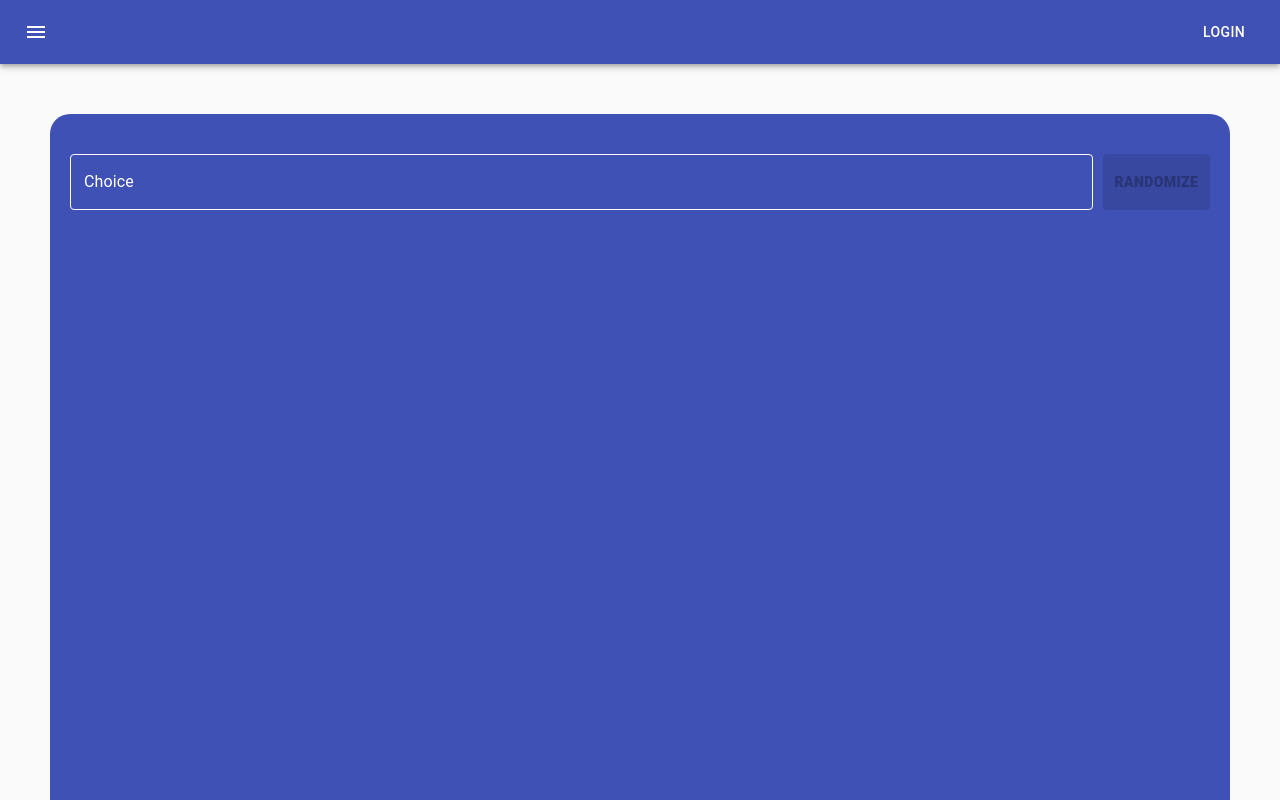
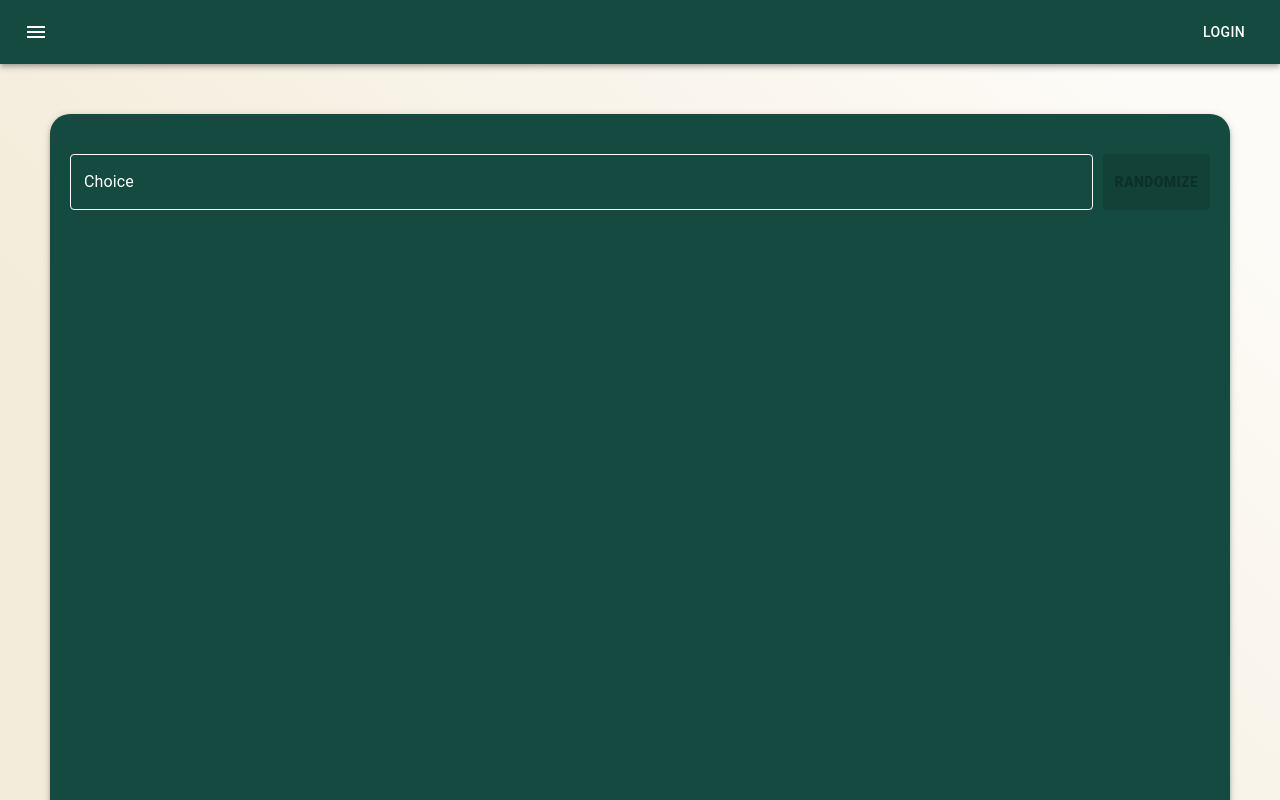
Before and after one commit to ryanchangyeolshin/cant-decide, a React (Create React App) app: page / in a window 1280 px wide. Shown: the top 800 px of the page. Built offline with nearby package versions, Linux system fonts and the light colour scheme.

Commit message:
Made changes to all the components. #7

```diff
--- a/src/App.tsx
+++ b/src/App.tsx
@@ -1,19 +1,49 @@
+import React, { useState } from 'react';
 import {
   BrowserRouter as Router,
   Switch,
   Route,
 } from "react-router-dom";
+import { createStyles, makeStyles, Theme } from '@material-ui/core/styles';
 import DecisionProvider from './context/DecisionProvider';
 import NavMenuBar from './components/NavMenuBar';
+import SideNavMenu from "./components/SideNavMenu";
 import ContentContainer from './components/ContentContainer';
-import WinningChoiceContainer from "./components/WinningChoiceContainer";
+import WinningChoiceContainer from './components/WinningChoiceContainer';
 import './App.css';
 
+const useStyles = makeStyles((theme: Theme) =>
+  createStyles({
+    app: {
+      background: 'linear-gradient(45deg, #F4ECDA 30%, #FDFBF7 90%)',
+      height: "100%"
+    }
+  }),
+);
+
 const App: React.FC = () => {
+  const classes = useStyles();
+  const [sideMenu, setSideMenu] = useState<boolean>(false);
+
+  const toggleDrawer = (open: boolean) => (
+    event: React.KeyboardEvent | React.MouseEvent,
+  ) => {
+    if (
+      event.type === 'keydown' &&
+      ((event as React.KeyboardEvent).key === 'Tab' ||
+        (event as React.KeyboardEvent).key === 'Shift')
+    ) {
+      return;
+    }
+
+    setSideMenu(open);
+  };
+
   return (
-    <div className="App">
+    <div className={classes.app}>
       <DecisionProvider>
-        <NavMenuBar />
+        <NavMenuBar toggleDrawer={toggleDrawer} />
+        <SideNavMenu sideMenu={sideMenu} toggleDrawer={toggleDrawer} />
         <Router>
           <Switch>
             <Route path="/decision">
--- a/src/components/ChoiceCardContainer.tsx
+++ b/src/components/ChoiceCardContainer.tsx
@@ -15,15 +15,16 @@ import ChoiceCardContainerProps from '../types/ChoiceCardContainerProps';
 const useStyles = makeStyles((theme: Theme) =>
   createStyles({
     listItem: {
-      backgroundColor: "white",
+      background: '#F4ECDA',
+      color: "black",
       marginBottom: "10px",
       borderRadius: "4px",
       padding: "20px",
-      transition: theme.transitions.create("background-color", {
+      transition: theme.transitions.create("background", {
         duration: 1000
       }),
       "&:hover": {
-        backgroundColor: "yellow",
+        background: "yellow",
       },
       "& .MuiListItemText-root": {
         "& .MuiTypography-root.MuiListItemText-primary": {
@@ -33,6 +34,9 @@ const useStyles = makeStyles((theme: Theme) =>
           textOverFlow: "ellipsis",
           width: "95%"
         }
+      },
+      "& .MuiBadge-colorPrimary": {
+        background: "black"
       }
     }
   }),
--- a/src/components/ContentContainer.tsx
+++ b/src/components/ContentContainer.tsx
@@ -11,7 +11,7 @@ import DecisionState from '../types/DecisionState';
 const useStyles = makeStyles((theme: Theme) =>
   createStyles({
     containerWrapper: {
-      maxWidth: "100%"
+      maxWidth: "100%",
     },
     contentContainer: {
       display: "flex",
@@ -21,6 +21,9 @@ const useStyles = makeStyles((theme: Theme) =>
       height: "100vh",
       margin: "50px 50px",
       borderRadius: "20px",
+      background: "#154A40 !important",
+      color: "white",
+      boxShadow: "0px 2px 4px -1px rgb(0 0 0 / 20%), 0px 4px 5px 0px rgb(0 0 0 / 14%), 0px 1px 10px 0px rgb(0 0 0 / 12%)"
     },
     list: {
       width: '100%',
--- a/src/components/InputContainer.tsx
+++ b/src/components/InputContainer.tsx
@@ -36,7 +36,7 @@ const useStyles = makeStyles((theme: Theme) =>
       color: "white",
     },
     randomize: {
-      backgroundColor: "white",
+      backgroundColor: "#F4ECDA",
       color: "black",
       marginTop: "40px",
       marginBottom: "10px",
--- a/src/components/NavMenuBar.tsx
+++ b/src/components/NavMenuBar.tsx
@@ -4,6 +4,7 @@ import Toolbar from '@material-ui/core/Toolbar';
 import Button from '@material-ui/core/Button';
 import IconButton from '@material-ui/core/IconButton';
 import { Menu as MenuIcon } from "@material-ui/icons";
+import NavMenuBarType from '../types/NavMenuBarType';
 
 const useStyles = makeStyles((theme: Theme) =>
   createStyles({
@@ -13,7 +14,9 @@ const useStyles = makeStyles((theme: Theme) =>
     toolBar: {
       display: "flex",
       flexDirection: "row",
-      justifyContent: "space-between"
+      justifyContent: "space-between",
+      background: "#154A40",
+      color: "white"
     },
     menuButton: {
       marginRight: theme.spacing(2),
@@ -21,14 +24,14 @@ const useStyles = makeStyles((theme: Theme) =>
   }),
 );
 
-const NavMenuBar: React.FC = () => {
+const NavMenuBar = ({ toggleDrawer }: NavMenuBarType) => {
   const classes = useStyles();
 
   return (
     <AppBar position="static">
       <Toolbar className={classes.toolBar}>
         <IconButton edge="start" className={classes.menuButton} color="inherit" aria-label="menu">
-          <MenuIcon />
+          <MenuIcon onClick={toggleDrawer(true)} />
         </IconButton>
         <Button color="inherit">Login</Button>
       </Toolbar>
--- a/src/components/WinningChoiceContainer.tsx
+++ b/src/components/WinningChoiceContainer.tsx
@@ -16,10 +16,11 @@ const useStyles = makeStyles((theme: Theme) =>
       flexDirection: "column",
       alignItems: "center",
       justifyContent: "space-between",
-      backgroundColor: "#4051B6",
       height: "100vh",
       margin: "50px 50px",
       borderRadius: "20px",
+      backgroundColor: "#154A40",
+      color: "white",
     },
     winningChoice: {
       fontWeight: 900,
@@ -28,9 +29,11 @@ const useStyles = makeStyles((theme: Theme) =>
       padding: "0 20px",
       width: "100%",
       wordWrap: "break-word",
+      display: "flex",
+      justifyContent: "center",
     },
     returnHomeButton: {
-      backgroundColor: "white",
+      backgroundColor: "#F4ECDA",
       color: "black",
       marginTop: "20px",
       marginBottom: "20px",
--- a/src/index.tsx
+++ b/src/index.tsx
@@ -1,17 +1,22 @@
 import React from 'react';
 import ReactDOM from 'react-dom';
-import './index.css';
+import { Auth0Provider } from "@auth0/auth0-react";
 import App from './App';
 import reportWebVitals from './reportWebVitals';
+import './index.css';
+require('dotenv').config();
 
 ReactDOM.render(
   <React.StrictMode>
-    <App />
+    <Auth0Provider
+      domain={process.env.AUTH0_DOMAIN as string}
+      clientId={process.env.AUTH0_CLIENT_ID as string}
+      redirectUri={window.location.origin}
+    >
+      <App />
+    </Auth0Provider>
   </React.StrictMode>,
   document.getElementById('root')
 );
 
-// If you want to start measuring performance in your app, pass a function
-// to log results (for example: reportWebVitals(console.log))
-// or send to an analytics endpoint. Learn more: https://bit.ly/CRA-vitals
 reportWebVitals();
```
